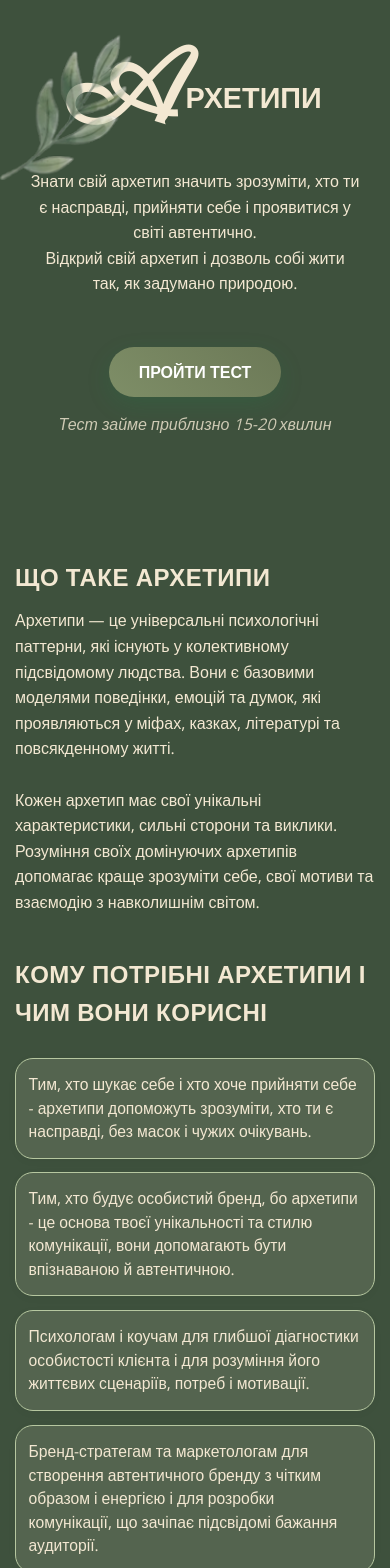
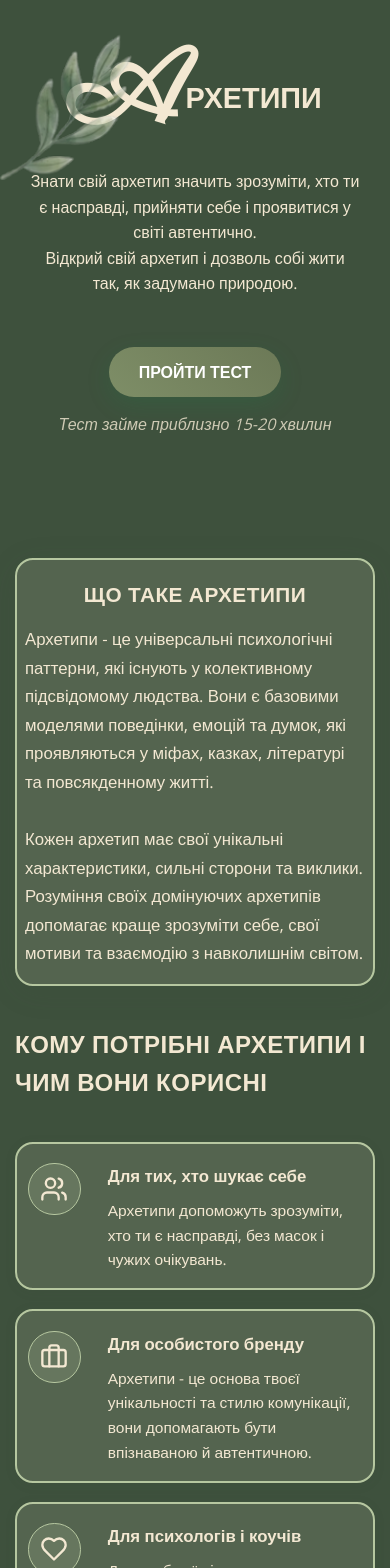
Before and after one commit to ropai-dmytro/archetype-quiz, a React (Create React App) app: page / in a window 390 px wide. Shown: the top 1568 px of the page. Built offline with nearby package versions, Linux system fonts and the light colour scheme.

Commit message:
Refactor HomePage styles and structure: Updated CSS for archetype definition and benefits sections, improved responsiveness, and enhanced layout with new card components for better user experience.

```diff
--- a/src/components/HomePage.css
+++ b/src/components/HomePage.css
@@ -90,25 +90,36 @@
 }
 
 .archetype-definition-block {
-  margin: 40px 0 32px 0;
+  margin: 40px auto 32px auto;
   color: #f3e8d2;
   text-align: left;
   width: 100%;
+  max-width: 900px;
+  background: rgba(243, 232, 210, 0.12);
+  border: 2px solid #b6c7a0;
+  border-radius: 18px;
+  box-shadow: 0 6px 32px 0 rgba(62, 81, 61, 0.10);
+  padding: 38px 38px 32px 38px;
+  display: flex;
+  flex-direction: column;
+  align-items: center;
 }
-.archetype-title {
-  font-size: 2.1rem;
-  font-weight: 700;
-  margin-bottom: 12px;
-  letter-spacing: 1px;
+.archetype-definition-title {
+  font-size: 2.2rem;
+  font-weight: 800;
   color: #f3e8d2;
+  margin-bottom: 24px;
+  text-align: center;
+  letter-spacing: 0.5px;
 }
-.archetype-description {
-  font-size: 1.18rem;
+.archetype-definition-description {
+  font-size: 1.25rem;
   line-height: 1.7;
   color: #f3e8d2;
   text-align: left;
   margin-left: 0;
   margin-right: 0;
+  max-width: 800px;
 }
 
 .archetype-benefits-block {
@@ -500,3 +511,80 @@
     height: 120px;
   }
 }
+
+@media (max-width: 700px) {
+  .archetype-definition-block {
+    padding: 18px 8px 16px 8px;
+    max-width: 98vw;
+  }
+  .archetype-definition-title {
+    font-size: 1.3rem;
+    margin-bottom: 14px;
+  }
+  .archetype-definition-description {
+    font-size: 1.05rem;
+  }
+}
+
+.archetype-benefits-cards-grid {
+  display: grid;
+  grid-template-columns: repeat(auto-fit, minmax(340px, 1fr));
+  gap: 2rem;
+  margin-top: 2.5rem;
+}
+.benefit-card-v2 {
+  background: rgba(243, 232, 210, 0.12);
+  border: 2px solid #b6c7a0;
+  border-radius: 18px;
+  box-shadow: 0 2px 12px 0 rgba(62, 81, 61, 0.08);
+  padding: 2.2rem 1.6rem 1.6rem 1.6rem;
+  display: flex;
+  align-items: flex-start;
+  gap: 1.2rem;
+  transition: box-shadow 0.25s, border-color 0.25s, transform 0.25s;
+  position: relative;
+  overflow: hidden;
+}
+.benefit-card-v2:hover {
+  box-shadow: 0 8px 32px 0 rgba(62, 81, 61, 0.18);
+  border-color: #7b8c6a;
+  transform: translateY(-8px) scale(1.025);
+  z-index: 2;
+}
+.benefit-card-icon-wrap {
+  background: rgba(182, 199, 160, 0.18);
+  border: 1.5px solid #b6c7a0;
+  border-radius: 50%;
+  padding: 0.7rem;
+  display: flex;
+  align-items: center;
+  justify-content: center;
+  flex-shrink: 0;
+  margin-right: 0.5rem;
+}
+.benefit-card-title {
+  font-size: 1.18rem;
+  font-weight: 700;
+  color: #f3e8d2;
+  margin-bottom: 0.5rem;
+}
+.benefit-card-desc {
+  font-size: 1.05rem;
+  color: #f3e8d2;
+  line-height: 1.6;
+}
+@media (max-width: 700px) {
+  .archetype-benefits-cards-grid {
+    grid-template-columns: 1fr;
+    gap: 1.2rem;
+  }
+  .benefit-card-v2 {
+    padding: 1.2rem 0.7rem 1rem 0.7rem;
+  }
+  .benefit-card-title {
+    font-size: 1.05rem;
+  }
+  .benefit-card-desc {
+    font-size: 0.97rem;
+  }
+}
--- a/src/components/HomePage.tsx
+++ b/src/components/HomePage.tsx
@@ -84,10 +84,10 @@ const HomePage: React.FC<HomePageProps> = ({ onStartQuiz }) => {
       <div className="content">
         {/* Block 1: What are archetypes */}
         <div ref={defRef} className="archetype-definition-block scroll-reveal">
-          <div className="archetype-benefits-title">ЩО ТАКЕ АРХЕТИПИ</div>
+          <div className="archetype-definition-title">ЩО ТАКЕ АРХЕТИПИ</div>
           <div className="archetype-definition-description">
-            Архетипи — це універсальні психологічні паттерни, які існують у колективному підсвідомому людства. Вони є базовими моделями поведінки, емоцій та думок, які проявляються у міфах, казках, літературі та повсякденному житті.
-            <br/><br/>
+            Архетипи - це універсальні психологічні паттерни, які існують у колективному підсвідомому людства. Вони є базовими моделями поведінки, емоцій та думок, які проявляються у міфах, казках, літературі та повсякденному житті.
+            <br /><br />
             Кожен архетип має свої унікальні характеристики, сильні сторони та виклики. Розуміння своїх домінуючих архетипів допомагає краще зрозуміти себе, свої мотиви та взаємодію з навколишнім світом.
           </div>
         </div>
@@ -95,16 +95,57 @@ const HomePage: React.FC<HomePageProps> = ({ onStartQuiz }) => {
         {/* Block 2: Who needs archetypes and why */}
         <div ref={benRef} className="archetype-benefits-block scroll-reveal">
           <div className="archetype-benefits-title">КОМУ ПОТРІБНІ АРХЕТИПИ І ЧИМ ВОНИ КОРИСНІ</div>
-          <div className="archetype-benefits-description">
-            {benefits.map((text, idx) => (
-              <div
-                ref={(el) => {
-                  cardRefs.current[idx] = el;
-                }}
-                className={`benefit-card scroll-reveal${idx === benefits.length - 1 ? ' benefit-card-accent' : ''}`}
-                key={idx}
-              >
-                {text}
+          <div className="archetype-benefits-cards-grid">
+            {[
+              {
+                icon: (
+                  <svg width="28" height="28" fill="none" stroke="#f3e8d2" strokeWidth="2" strokeLinecap="round" strokeLinejoin="round" viewBox="0 0 24 24"><path d="M16 21v-2a4 4 0 0 0-4-4H6a4 4 0 0 0-4 4v2"></path><circle cx="9" cy="7" r="4"></circle><path d="M22 21v-2a4 4 0 0 0-3-3.87"></path><path d="M16 3.13a4 4 0 0 1 0 7.75"></path></svg>
+                ),
+                title: 'Для тих, хто шукає себе',
+                desc: 'Архетипи допоможуть зрозуміти, хто ти є насправді, без масок і чужих очікувань.'
+              },
+              {
+                icon: (
+                  <svg width="28" height="28" fill="none" stroke="#f3e8d2" strokeWidth="2" strokeLinecap="round" strokeLinejoin="round" viewBox="0 0 24 24"><path d="M16 20V4a2 2 0 0 0-2-2h-4a2 2 0 0 0-2 2v16"></path><rect width="20" height="14" x="2" y="6" rx="2"></rect></svg>
+                ),
+                title: 'Для особистого бренду',
+                desc: 'Архетипи - це основа твоєї унікальності та стилю комунікації, вони допомагають бути впізнаваною й автентичною.'
+              },
+              {
+                icon: (
+                  <svg width="28" height="28" fill="none" stroke="#f3e8d2" strokeWidth="2" strokeLinecap="round" strokeLinejoin="round" viewBox="0 0 24 24"><path d="M19 14c1.49-1.46 3-3.21 3-5.5A5.5 5.5 0 0 0 16.5 3c-1.76 0-3 .5-4.5 2-1.5-1.5-2.74-2-4.5-2A5.5 5.5 0 0 0 2 8.5c0 2.3 1.5 4.05 3 5.5l7 7Z"></path></svg>
+                ),
+                title: 'Для психологів і коучів',
+                desc: 'Для глибшої діагностики особистості клієнта і для розуміння його життєвих сценаріїв, потреб і мотивації.'
+              },
+              {
+                icon: (
+                  <svg width="28" height="28" fill="none" stroke="#f3e8d2" strokeWidth="2" strokeLinecap="round" strokeLinejoin="round" viewBox="0 0 24 24"><path d="M15 14c.2-1 .7-1.7 1.5-2.5 1-.9 1.5-2.2 1.5-3.5A6 6 0 0 0 6 8c0 1 .2 2.2 1.5 3.5.7.7 1.3 1.5 1.5 2.5"></path><path d="M9 18h6"></path><path d="M10 22h4"></path></svg>
+                ),
+                title: 'Для бренд-стратегам',
+                desc: 'Для створення автентичного бренду з чітким образом і енергією і для розробки комунікації, що зачіпає підсвідомі бажання аудиторії.'
+              },
+              {
+                icon: (
+                  <svg width="28" height="28" fill="none" stroke="#f3e8d2" strokeWidth="2" strokeLinecap="round" strokeLinejoin="round" viewBox="0 0 24 24"><path d="M14.5 4h-5L7 7H4a2 2 0 0 0-2 2v9a2 2 0 0 0 2 2h16a2 2 0 0 0 2-2V9a2 2 0 0 0-2-2h-3l-2.5-3z"></path><circle cx="12" cy="13" r="3"></circle></svg>
+                ),
+                title: 'Для стилістам',
+                desc: 'Для побудови стилю клієнта, що відповідає його енергії, а не лише моді.'
+              },
+              {
+                icon: (
+                  <svg width="28" height="28" fill="none" stroke="#f3e8d2" strokeWidth="2" strokeLinecap="round" strokeLinejoin="round" viewBox="0 0 24 24"><path d="M16 21v-2a4 4 0 0 0-4-4H6a4 4 0 0 0-4 4v2"></path><circle cx="9" cy="7" r="4"></circle><polyline points="16 11 18 13 22 9"></polyline></svg>
+                ),
+                title: 'Для HR-фахівцям',
+                desc: 'Для розуміння ролей людей у команді, сильних сторін і зон розвитку.'
+              }
+            ].map((card, idx) => (
+              <div className="benefit-card-v2" key={idx}>
+                <div className="benefit-card-icon-wrap">{card.icon}</div>
+                <div>
+                  <div className="benefit-card-title">{card.title}</div>
+                  <div className="benefit-card-desc">{card.desc}</div>
+                </div>
               </div>
             ))}
           </div>
@@ -129,7 +170,7 @@ const HomePage: React.FC<HomePageProps> = ({ onStartQuiz }) => {
           людину об'ємно, її внутрішній світ, тіло, образ, поведінку, енергію та шлях.
           </div>
           <div className="author-social" style={{ marginTop: 20, textAlign: 'center', display: 'flex', alignItems: 'center', justifyContent: 'center', gap: 10 }}>
-            <a href="https://www.instagram.com/anna_ropai/" target="_blank" rel="noopener noreferrer">
+            <a href="https://www.instagram.com/annaropai_psy" target="_blank" rel="noopener noreferrer">
               <img src="/insta.png" alt="Instagram" style={{ width: 32, height: 32, borderRadius: 8, boxShadow: '0 2px 8px rgba(0,0,0,0.08)', background: '#fff', objectFit: 'contain', display: 'inline-block', marginLeft: 8 }} />
             </a>
           </div>
```
